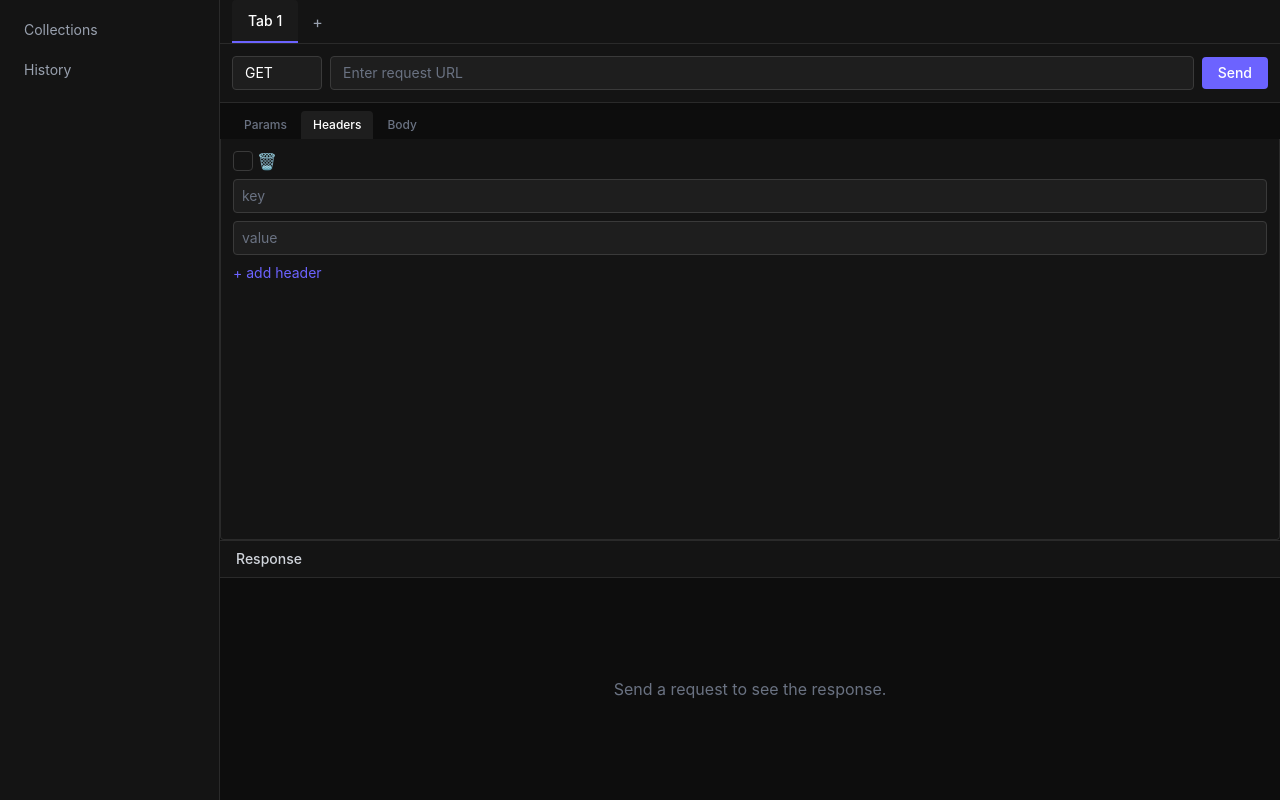
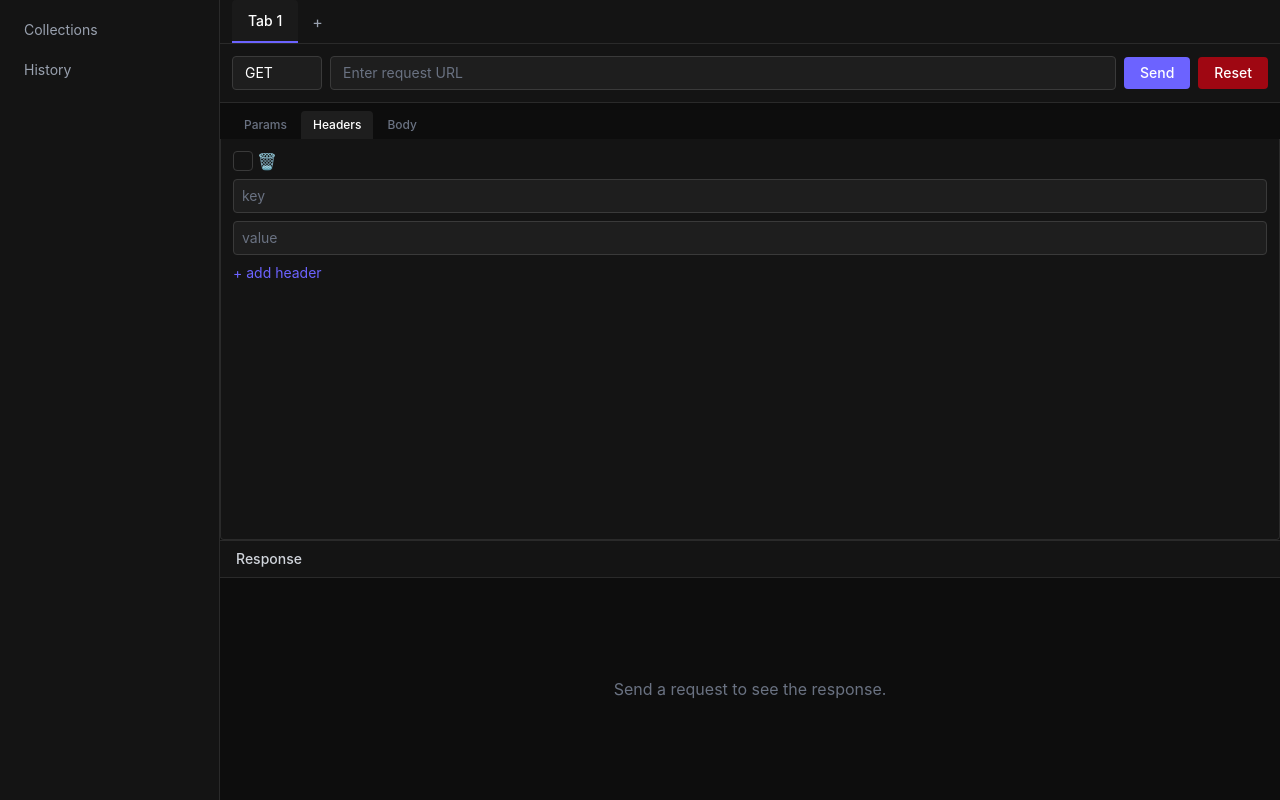
Before and after one commit to Hosein0withg/postman, a React (Vite) app: page / in a window 1280 px wide. Built offline with nearby package versions, Linux system fonts and the light colour scheme.

Commit message:
reset button

```diff
--- a/src/App.tsx
+++ b/src/App.tsx
@@ -33,6 +33,11 @@ function App() {
         }
     };
 
+    const resetResponse = () => {
+        setResponse(undefined);
+        setIsLoading(false);
+    };
+
     return (
         <div className="flex h-screen">
             <Sidebar />
@@ -41,7 +46,7 @@ function App() {
                 <Tabs />
 
                 <div className="flex min-h-0 flex-1 flex-col">
-                    <RequestDiv onSendRequest={sendRequest} />
+                    <RequestDiv onSendRequest={sendRequest} onResetResponse={resetResponse} />
                     <ResponseViewer response={response} isLoading={isLoading} />
                 </div>
             </div>
--- a/src/components/main/request/RequestBar.tsx
+++ b/src/components/main/request/RequestBar.tsx
@@ -6,9 +6,10 @@ interface RequestBarProps {
     setUrl: React.Dispatch<React.SetStateAction<string>>;
     fullUrl: string;
     onSend: () => void;
+    onReset: () => void;
 }
 
-function RequestBar({ method, setMethod, fullUrl, setUrl, onSend }: RequestBarProps) {
+function RequestBar({ method, setMethod, fullUrl, setUrl, onSend, onReset }: RequestBarProps) {
     const methods: HttpMethod[] = ["GET", "POST", "PUT", "PATCH", "DELETE"];
 
     const handleEnter = (e: React.KeyboardEvent) => {
@@ -46,6 +47,12 @@ function RequestBar({ method, setMethod, fullUrl, setUrl, onSend }: RequestBarPr
                 className="flex items-center gap-2 bg-[#6c63ff] hover:bg-[#5a52e0] text-white text-sm font-medium px-4 py-1.5 rounded transition-colors">
                 Send
             </button>
+
+            <button
+                onClick={onReset}
+                className="flex items-center gap-2 bg-red-800 hover:bg-red-900 text-white text-sm font-medium px-4 py-1.5 rounded transition-colors">
+                Reset
+            </button>
         </div>
     );
 }
--- a/src/components/main/request/RequestDiv.tsx
+++ b/src/components/main/request/RequestDiv.tsx
@@ -10,9 +10,10 @@ import {
 
 interface RequestProps {
     onSendRequest: (request: Request) => void;
+    onResetResponse: () => void;
 }
 
-function RequestDiv({ onSendRequest }: RequestProps) {
+function RequestDiv({ onSendRequest, onResetResponse }: RequestProps) {
     const [activeConfigTab, setActiveConfigTab] = useState<
         "params" | "headers" | "body"
     >("headers");
@@ -61,6 +62,15 @@ function RequestDiv({ onSendRequest }: RequestProps) {
         }
     };
 
+    const handleResetRequest = () => {
+        setMethod("GET");
+        setUrl("");
+        setParams([{ id: "1", key: "", value: "", enabled: false }]);
+        setHeaders([{ id: "1", key: "", value: "", enabled: false }]);
+        setBody("");
+        onResetResponse();
+    };
+
     return (
         <main className="flex min-h-0 flex-1 flex-col bg-[#0d0d0d]">
             <RequestBar
@@ -69,6 +79,7 @@ function RequestDiv({ onSendRequest }: RequestProps) {
                 fullUrl={fullUrl}
                 setUrl={setUrl}
                 onSend={handleSendRequest}
+                onReset={handleResetRequest}
             />
 
             <RequestConfig
```
